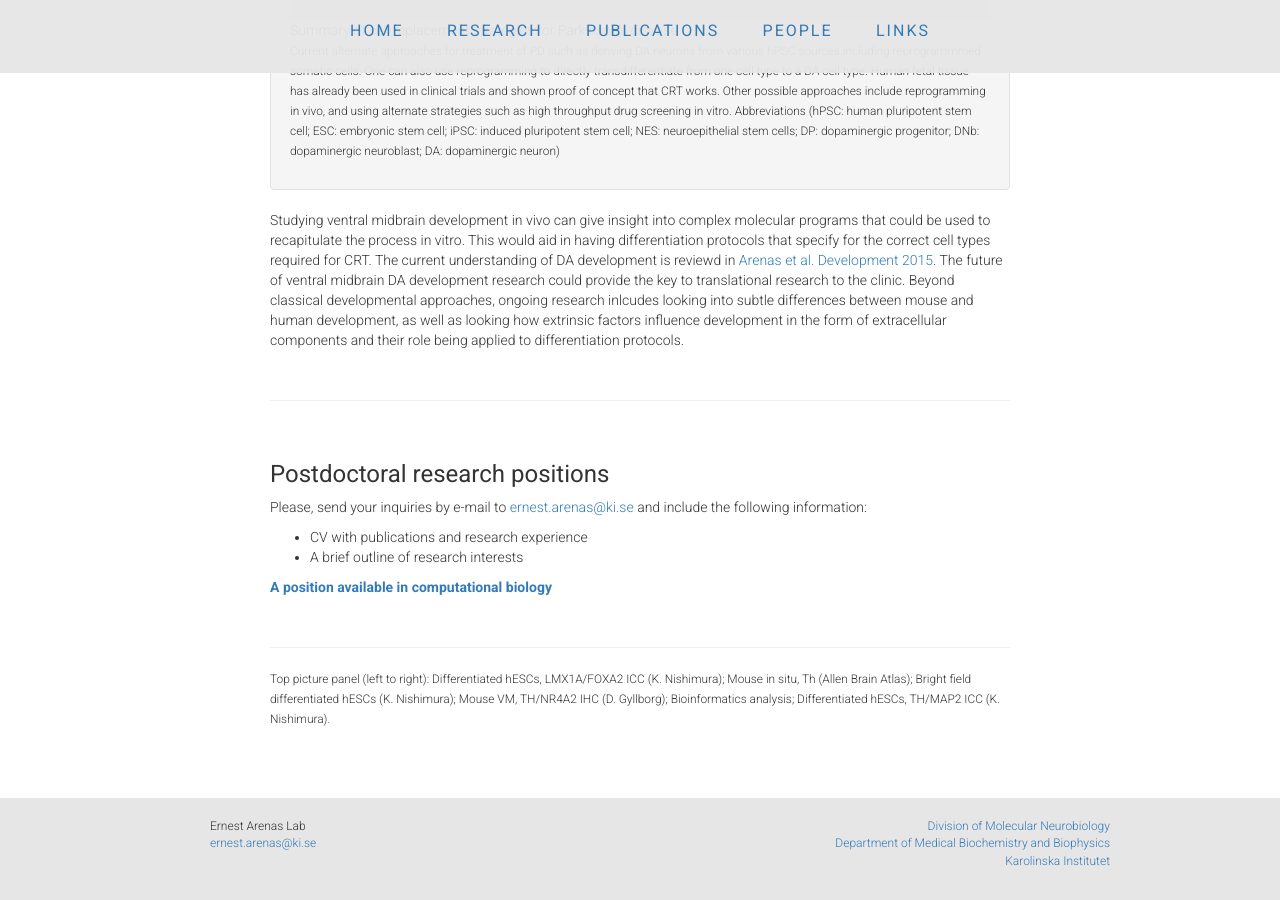
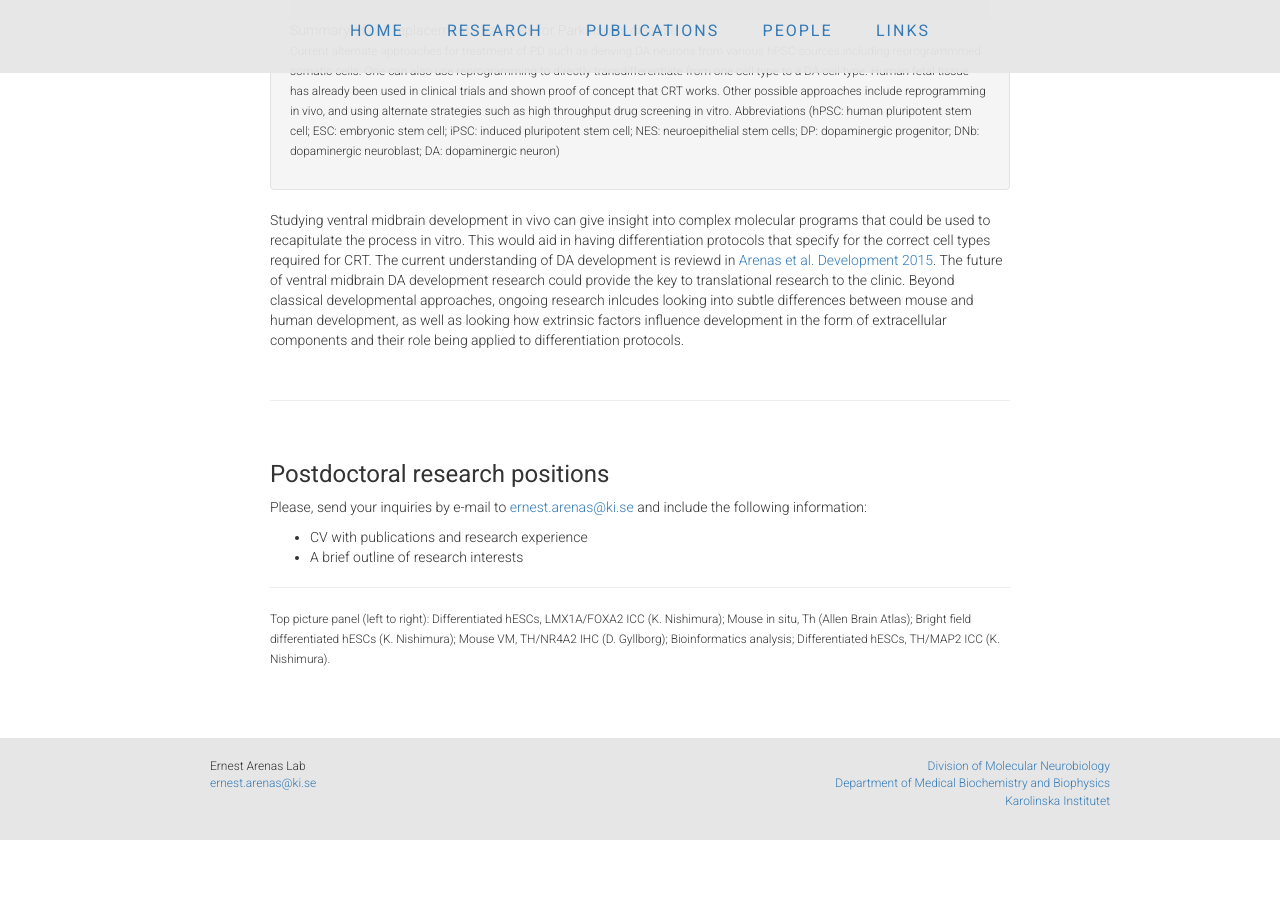
Before and after one commit to ArenasLab/arenaslab.github.io, a Jekyll site: the page research/index.html, which Jekyll copies as it is, in a window 1280 px wide and 900 px high, scrolled down 1750 px. Built offline with Jekyll 4.4.1, drawn with Linux system fonts in a browser that asks for light colours; after the commit the page ends 2590 px from its top, so only the background shows below that.

Commit message:
Update index.html

```diff
--- a/research/index.html
+++ b/research/index.html
@@ -119,8 +119,7 @@
       <li>CV with publications and research experience</li>
       <li>A brief outline of research interests</li>
     </ul>
-	<p><strong><a href="https://ki.mynetworkglobal.com/en/what:job/jobID:196461/type:job/where:4/apply:1">A position available in computational biology</a></strong></p>
-    <p>&nbsp;<p>
+
     <hr>
     <p><small>
 	Top picture panel (left to right): Differentiated hESCs, LMX1A/FOXA2 ICC (K. Nishimura); Mouse in situ, Th (Allen Brain Atlas);
```
